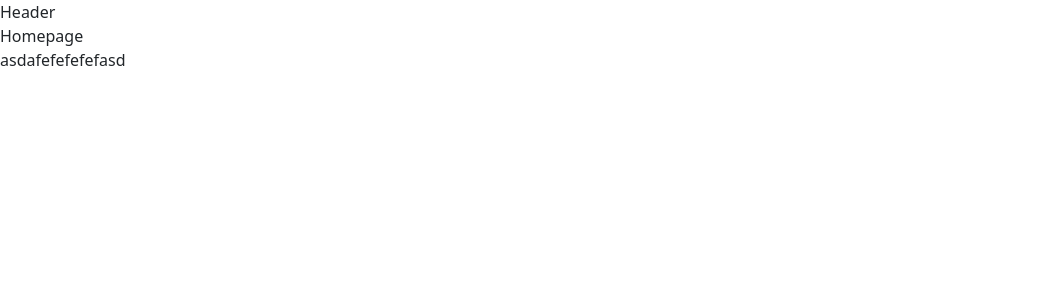
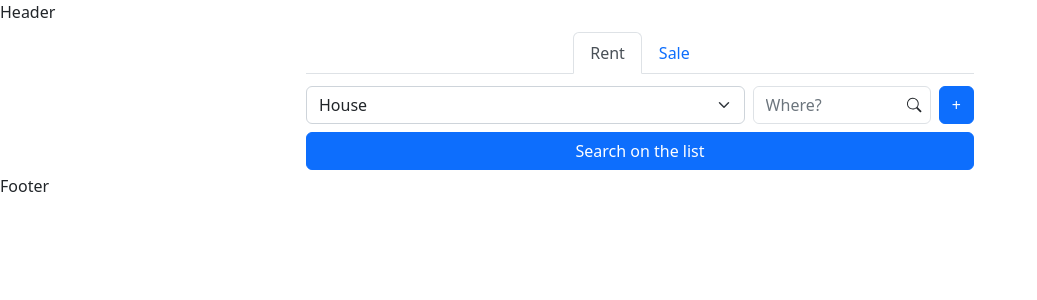
Before and after one commit to vhande/Immo_Project_Frontend, a React (Create React App) app: page / in a window 1280 px wide. Shown: the top 300 px of the page, without its empty margins (0-1037 px from the left). Built offline with nearby package versions, Linux system fonts and the light colour scheme.

Commit message:
searchcomponent

```diff
--- a/package.json
+++ b/package.json
@@ -10,6 +10,7 @@
     "react": "^18.2.0",
     "react-bootstrap": "^2.5.0",
     "react-dom": "^18.2.0",
+    "react-icons": "^4.4.0",
     "react-router-dom": "^6.4.2",
     "react-scripts": "5.0.1",
     "web-vitals": "^2.1.4"
--- /dev/null
+++ b/src/Components/Homepage/Search.js
@@ -0,0 +1,37 @@
+import React from 'react'
+import {Container,Card, Nav, Form, Button} from 'react-bootstrap'
+import {BsSearch} from 'react-icons/bs'
+
+
+function Search() {
+  return (
+    <Container fluid className="search">
+        <Card className="border-0">
+        <Nav variant="tabs" className="d-flex mx-1 my-2 justify-content-center" defaultActiveKey="#">
+      <Nav.Item>
+        <Nav.Link href="#">Rent</Nav.Link>
+      </Nav.Item>
+      <Nav.Item>
+        <Nav.Link eventKey="link-1">Sale</Nav.Link>
+      </Nav.Item>
+    </Nav>
+    <div className="d-flex">
+    <Form.Select className="m-1 shadow-none" aria-label="Default select example">
+      <option disabled>What?</option>
+      <option value="1">House</option>
+      <option value="2">Appartment</option>
+      <option value="3">House and Appartment</option>
+      <option value="4">Garage</option>
+    </Form.Select>
+    <div className="d-flex align-items-center border rounded m-1 pe-2">
+    <input className="form-control  border-0 outline-0 shadow-none" type="text" placeholder="Where?"/> <BsSearch/></div>
+    <Button className=" m-1">+</Button>
+    </div>
+    <Button className="m-1 ">Search on the list</Button>
+        </Card>
+
+    </Container>
+  )
+}
+
+export default Search
--- a/src/Homepage.js
+++ b/src/Homepage.js
@@ -1,8 +1,14 @@
 import React from 'react'
+import Search from './Components/Homepage/Search'
+import {Container} from 'react-bootstrap'
 
 function Homepage() {
   return (
-    <div>Homepage</div>
+    <div>
+        <Container>
+        <Search/>
+        </Container>
+    </div>
   )
 }
 
--- a/src/Layout/Footer.js
+++ b/src/Layout/Footer.js
@@ -2,7 +2,7 @@ import React from 'react'
 
 function Footer() {
   return (
-    <div>asdafefefefefasd</div>
+    <div>Footer</div>
   )
 }
 
--- /dev/null
+++ b/src/global.css
@@ -0,0 +1,8 @@
+body {
+    width: 100%;
+    height: auto;
+}
+
+.search {
+    max-width: 700px;
+}
--- a/src/index.js
+++ b/src/index.js
@@ -2,6 +2,7 @@ import React from 'react';
 import ReactDOM from 'react-dom/client';
 import App from './App';
 import 'bootstrap/dist/css/bootstrap.min.css';
+import './global.css'
 const root = ReactDOM.createRoot(document.getElementById('root'));
 root.render(
   <React.StrictMode>
```
Also changed, not shown: 1 other file (tests, documents, lock files or other folders).
